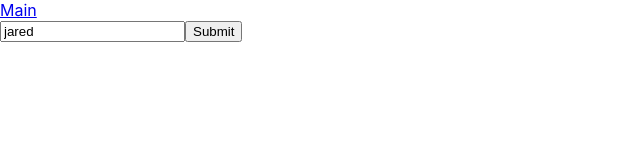
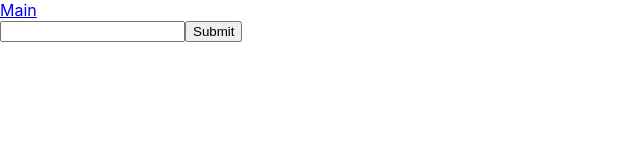
Before and after one commit to Tokov21/react-main, a React (Create React App) app: page /signup in a window 1280 px wide. Shown: the top 160 px of the page, without its empty margins (0-640 px from the left). Built offline with nearby package versions, Linux system fonts and the light colour scheme.

Commit message:
Refactor SignUp form

```diff
--- a/src/components/forms/SignupForm/index.jsx
+++ b/src/components/forms/SignupForm/index.jsx
@@ -1,29 +1,24 @@
 import React from "react";
-import { Formik } from "formik";
+import { Form, Formik } from "formik";
 
-export default function SignupForm() {
+import Input from "../Input";
+
+import { initialValues } from "../../../constants";
+import { SIGNUP_SCHEME } from "../../../validation/validationSchemes";
+
+export default function SignUpForm({ onSubmit }) {
   return (
     <Formik
-      initialValues={{ name: "jared" }}
-      onSubmit={(values, actions) => {
-        setTimeout(() => {
-          alert(JSON.stringify(values, null, 2));
-          actions.setSubmitting(false);
-        }, 1000);
-      }}
+      initialValues={initialValues}
+      onSubmit={onSubmit}
+      validationSchema={SIGNUP_SCHEME}
     >
-      {(props) => (
-        <form onSubmit={props.handleSubmit}>
-          <input
-            type="text"
-            onChange={props.handleChange}
-            onBlur={props.handleBlur}
-            value={props.values.name}
-            name="name"
-          />
-          {props.errors.name && <div id="feedback">{props.errors.name}</div>}
+      {() => (
+        <Form>
+          <Input type="text" name="login" id="login" />
+
           <button type="submit">Submit</button>
-        </form>
+        </Form>
       )}
     </Formik>
   );
```
